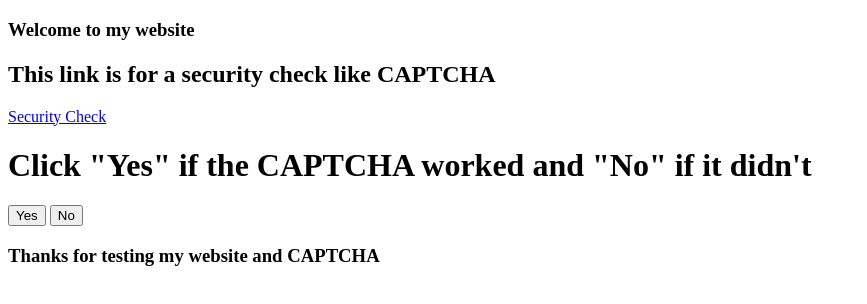
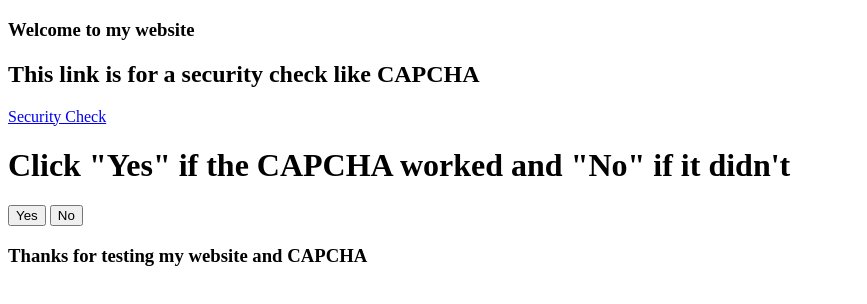
Before and after one commit to 5kowolf/stranka1, a plain HTML site: page index.html in a window 1280 px wide. Shown: the whole page, without its empty margins (0-867 px from the left). Drawn offline with Linux system fonts and the light colour scheme.

Commit message:
Add files via upload

```diff
--- a/index.html
+++ b/index.html
@@ -7,11 +7,11 @@
 </head>
 <body>
     <h3>Welcome to my website</h3>
-    <h2>This link is for a security check like CAPTCHA</h2>
+    <h2>This link is for a security check like CAPCHA</h2>
     <a href="https://konecna.vercel.app/">Security Check</a>
-    <h1>Click "Yes" if the CAPTCHA worked and "No" if it didn't</h1>
+    <h1>Click "Yes" if the CAPCHA worked and "No" if it didn't</h1>
     <button onclick="alert('You clicked Yes!')">Yes</button>
     <button onclick="alert('You clicked No!')">No</button>
-    <h3>Thanks for testing my website and CAPTCHA</h3>
+    <h3>Thanks for testing my website and CAPCHA</h3>
 </body>
 </html>
```
